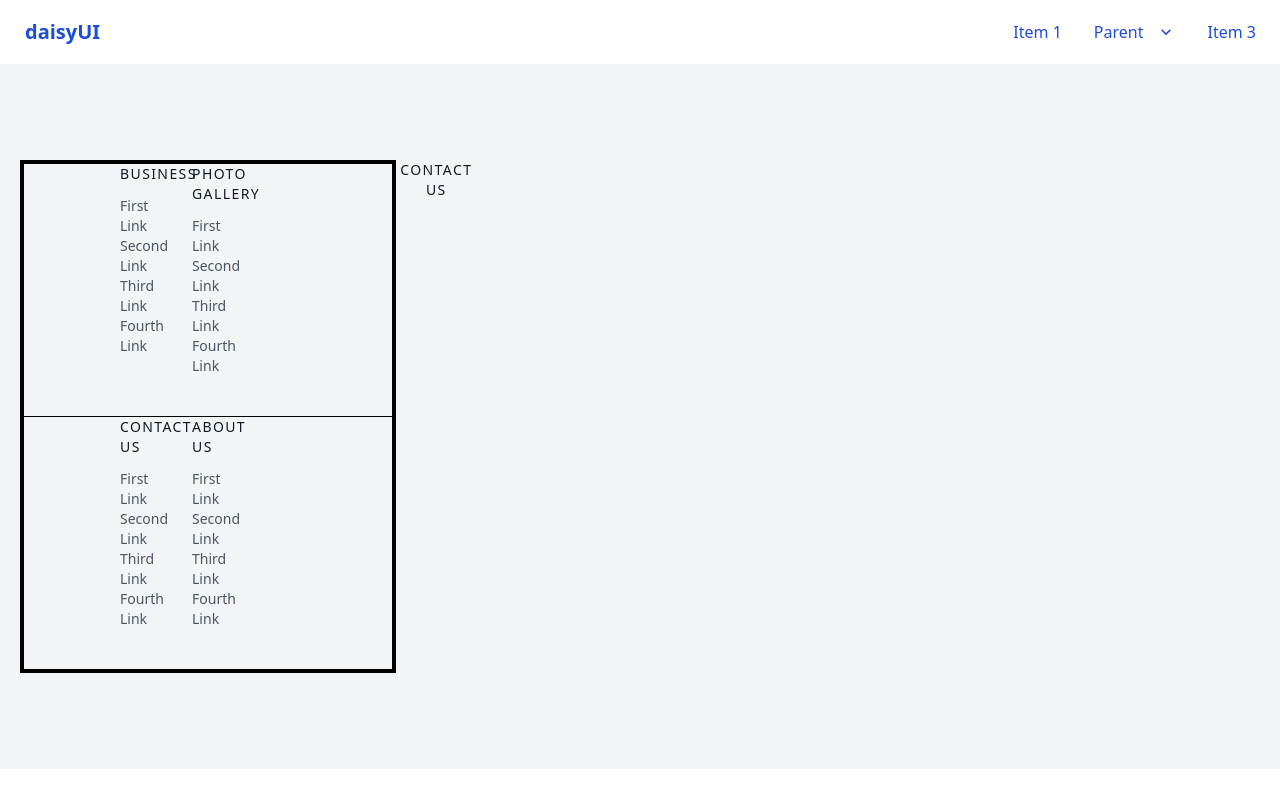
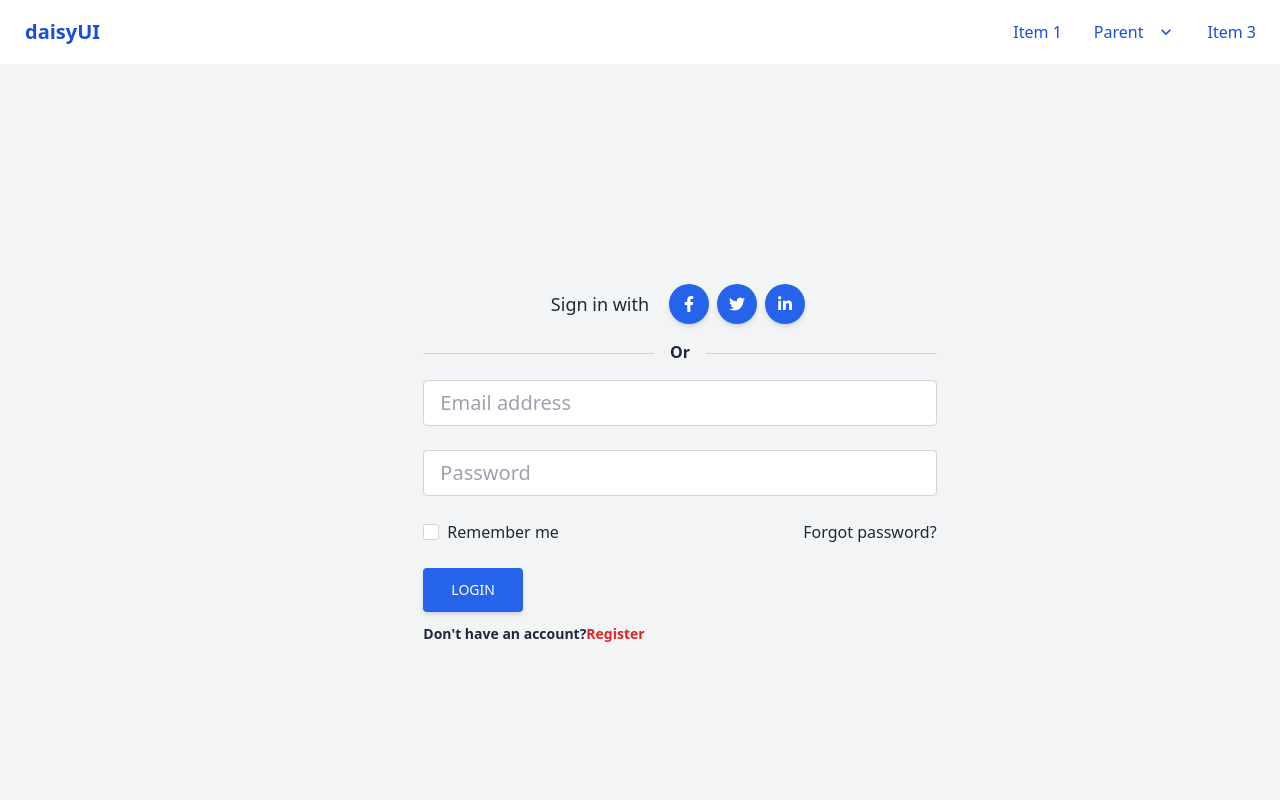
Before and after one commit to praveenkumar3117/coaching-website, a React (Create React App) app in the folder client/: page /login in a window 1280 px wide. Shown: the top 800 px of the page. Built offline with nearby package versions, Linux system fonts and the light colour scheme.

Commit message:
added login page

```diff
--- a/client/src/App.js
+++ b/client/src/App.js
@@ -8,6 +8,7 @@ import Content from './components/Home/content';
 import Director from './components/Home/director';
 import Navbar from './components/Navbar/Navbar';
 import Products from './components/Home/products';
+import Login from './components/Login/login';
 
 function App() {
   return (
@@ -17,7 +18,7 @@ function App() {
         <Routes>
           <Route path = "/" element={<div><Hero/> <Content/> <Director/><Products/></div>}/>
 
-          <Route path ="/add" element = {<h1>Hello</h1>} />
+          <Route path ="/login" element = {<Login/>} />
 
         </Routes>
         <Footer/>
--- a/client/src/components/Home/hero.js
+++ b/client/src/components/Home/hero.js
@@ -17,7 +17,7 @@ function Hero() {
       'content':'Courses for NTSE and Olympiads'
     }
 
-  ]
+  ];
 
   return (
     <div className='flex flex-col md:flex-row'>
@@ -27,7 +27,7 @@ function Hero() {
       ))
       }
     </div>
-  )
+  );
 }
 
 export default Hero;
--- a/client/src/components/Login/login.js
+++ b/client/src/components/Login/login.js
@@ -2,7 +2,73 @@ import React from 'react'
 
 function Login() {
   return (
+    <section className="h-screen">
+        <div className="px-6 h-full text-gray-800">
+          <div className="flex xl:justify-center lg:justify-between justify-center items-center flex-wrap h-full g-6">
+            {/* <div className="grow-0 shrink-1 md:shrink-0 basis-auto xl:w-6/12 lg:w-6/12 md:w-9/12 mb-12 md:mb-0">
+              <img src="https://mdbcdn.b-cdn.net/img/Photos/new-templates/bootstrap-login-form/draw2.webp" className="w-full" alt="Sample image" />
+            </div> */}
+            <div className="xl:ml-20 xl:w-5/12 lg:w-5/12 md:w-8/12 mb-12 md:mb-0">
+              <form>
+                <div className="flex flex-row items-center justify-center lg:justify-center">
+                  <p className="text-lg mb-0 mr-4">Sign in with</p>
+                  <button type="button" data-mdb-ripple="true" data-mdb-ripple-color="light" className="inline-block p-3 bg-blue-600 text-white font-medium text-xs leading-tight uppercase rounded-full shadow-md hover:bg-blue-700 hover:shadow-lg focus:bg-blue-700 focus:shadow-lg focus:outline-none focus:ring-0 active:bg-blue-800 active:shadow-lg transition duration-150 ease-in-out mx-1">
+                    {/* Facebook */}
+                    <svg xmlns="http://www.w3.org/2000/svg" viewBox="0 0 320 512" className="w-4 h-4">
+                      {/*! Font Awesome Pro 6.0.0 by @fontawesome - https://fontawesome.com License - https://fontawesome.com/license (Commercial License) Copyright 2022 Fonticons, Inc. */}
+                      <path fill="currentColor" d="M279.14 288l14.22-92.66h-88.91v-60.13c0-25.35 12.42-50.06 52.24-50.06h40.42V6.26S260.43 0 225.36 0c-73.22 0-121.08 44.38-121.08 124.72v70.62H22.89V288h81.39v224h100.17V288z" />
+                    </svg>
+                  </button>
 
+                  <button type="button" data-mdb-ripple="true" data-mdb-ripple-color="light" className="inline-block p-3 bg-blue-600 text-white font-medium text-xs leading-tight uppercase rounded-full shadow-md hover:bg-blue-700 hover:shadow-lg focus:bg-blue-700 focus:shadow-lg focus:outline-none focus:ring-0 active:bg-blue-800 active:shadow-lg transition duration-150 ease-in-out mx-1">
+                    {/* Twitter */}
+                    <svg xmlns="http://www.w3.org/2000/svg" viewBox="0 0 512 512" className="w-4 h-4">
+                      {/*! Font Awesome Pro 6.0.0 by @fontawesome - https://fontawesome.com License - https://fontawesome.com/license (Commercial License) Copyright 2022 Fonticons, Inc. */}
+                      <path fill="currentColor" d="M459.37 151.716c.325 4.548.325 9.097.325 13.645 0 138.72-105.583 298.558-298.558 298.558-59.452 0-114.68-17.219-161.137-47.106 8.447.974 16.568 1.299 25.34 1.299 49.055 0 94.213-16.568 130.274-44.832-46.132-.975-84.792-31.188-98.112-72.772 6.498.974 12.995 1.624 19.818 1.624 9.421 0 18.843-1.3 27.614-3.573-48.081-9.747-84.143-51.98-84.143-102.985v-1.299c13.969 7.797 30.214 12.67 47.431 13.319-28.264-18.843-46.781-51.005-46.781-87.391 0-19.492 5.197-37.36 14.294-52.954 51.655 63.675 129.3 105.258 216.365 109.807-1.624-7.797-2.599-15.918-2.599-24.04 0-57.828 46.782-104.934 104.934-104.934 30.213 0 57.502 12.67 76.67 33.137 23.715-4.548 46.456-13.32 66.599-25.34-7.798 24.366-24.366 44.833-46.132 57.827 21.117-2.273 41.584-8.122 60.426-16.243-14.292 20.791-32.161 39.308-52.628 54.253z" />
+                    </svg>
+                  </button>
+
+                  <button type="button" data-mdb-ripple="true" data-mdb-ripple-color="light" className="inline-block p-3 bg-blue-600 text-white font-medium text-xs leading-tight uppercase rounded-full shadow-md hover:bg-blue-700 hover:shadow-lg focus:bg-blue-700 focus:shadow-lg focus:outline-none focus:ring-0 active:bg-blue-800 active:shadow-lg transition duration-150 ease-in-out mx-1">
+                    {/* Linkedin */}
+                    <svg xmlns="http://www.w3.org/2000/svg" viewBox="0 0 448 512" className="w-4 h-4">
+                      {/*! Font Awesome Pro 6.0.0 by @fontawesome - https://fontawesome.com License - https://fontawesome.com/license (Commercial License) Copyright 2022 Fonticons, Inc. */}
+                      <path fill="currentColor" d="M100.28 448H7.4V148.9h92.88zM53.79 108.1C24.09 108.1 0 83.5 0 53.8a53.79 53.79 0 0 1 107.58 0c0 29.7-24.1 54.3-53.79 54.3zM447.9 448h-92.68V302.4c0-34.7-.7-79.2-48.29-79.2-48.29 0-55.69 37.7-55.69 76.7V448h-92.78V148.9h89.08v40.8h1.3c12.4-23.5 42.69-48.3 87.88-48.3 94 0 111.28 61.9 111.28 142.3V448z" />
+                    </svg>
+                  </button>
+
+                </div>
+                <div className="flex items-center my-4 before:flex-1 before:border-t before:border-gray-300 before:mt-0.5 after:flex-1 after:border-t after:border-gray-300 after:mt-0.5">
+                  <p className="text-center font-semibold mx-4 mb-0">Or</p>
+                </div>
+                {/* Email input */}
+                <div className="mb-6">
+                  <input type="email" className="form-control block w-full px-4 py-2 text-xl font-normal text-gray-700 bg-white bg-clip-padding border border-solid border-gray-300 rounded transition ease-in-out m-0 focus:text-gray-700 focus:bg-white focus:border-blue-600 focus:outline-none" id="exampleFormControlInput2" placeholder="Email address" />
+                </div>
+                {/* Password input */}
+                <div className="mb-6">
+                  <input type="password" className="form-control block w-full px-4 py-2 text-xl font-normal text-gray-700 bg-white bg-clip-padding border border-solid border-gray-300 rounded transition ease-in-out m-0 focus:text-gray-700 focus:bg-white focus:border-blue-600 focus:outline-none" id="exampleFormControlInput2" placeholder="Password" />
+                </div>
+                <div className="flex justify-between items-center mb-6">
+                  <div className="form-group form-check">
+                    <input type="checkbox" className="form-check-input appearance-none h-4 w-4 border border-gray-300 rounded-sm bg-white checked:bg-blue-600 checked:border-blue-600 focus:outline-none transition duration-200 mt-1 align-top bg-no-repeat bg-center bg-contain float-left mr-2 cursor-pointer" id="exampleCheck2" />
+                    <label className="form-check-label inline-block text-gray-800" htmlFor="exampleCheck2">Remember me</label>
+                  </div>
+                  <a href="#!" className="text-gray-800">Forgot password?</a>
+                </div>
+                <div className="text-center lg:text-left">
+                  <button type="button" className="inline-block px-7 py-3 bg-blue-600 text-white font-medium text-sm leading-snug uppercase rounded shadow-md hover:bg-blue-700 hover:shadow-lg focus:bg-blue-700 focus:shadow-lg focus:outline-none focus:ring-0 active:bg-blue-800 active:shadow-lg transition duration-150 ease-in-out">
+                    Login
+                  </button>
+                  <p className="text-sm font-semibold mt-2 pt-1 mb-0">
+                    Don't have an account?
+                    <a href="#!" className="text-red-600 hover:text-red-700 focus:text-red-700 transition duration-200 ease-in-out">Register</a>
+                  </p>
+                </div>
+              </form>
+            </div>
+          </div>
+        </div>
+      </section>
   )
 }
 
```
